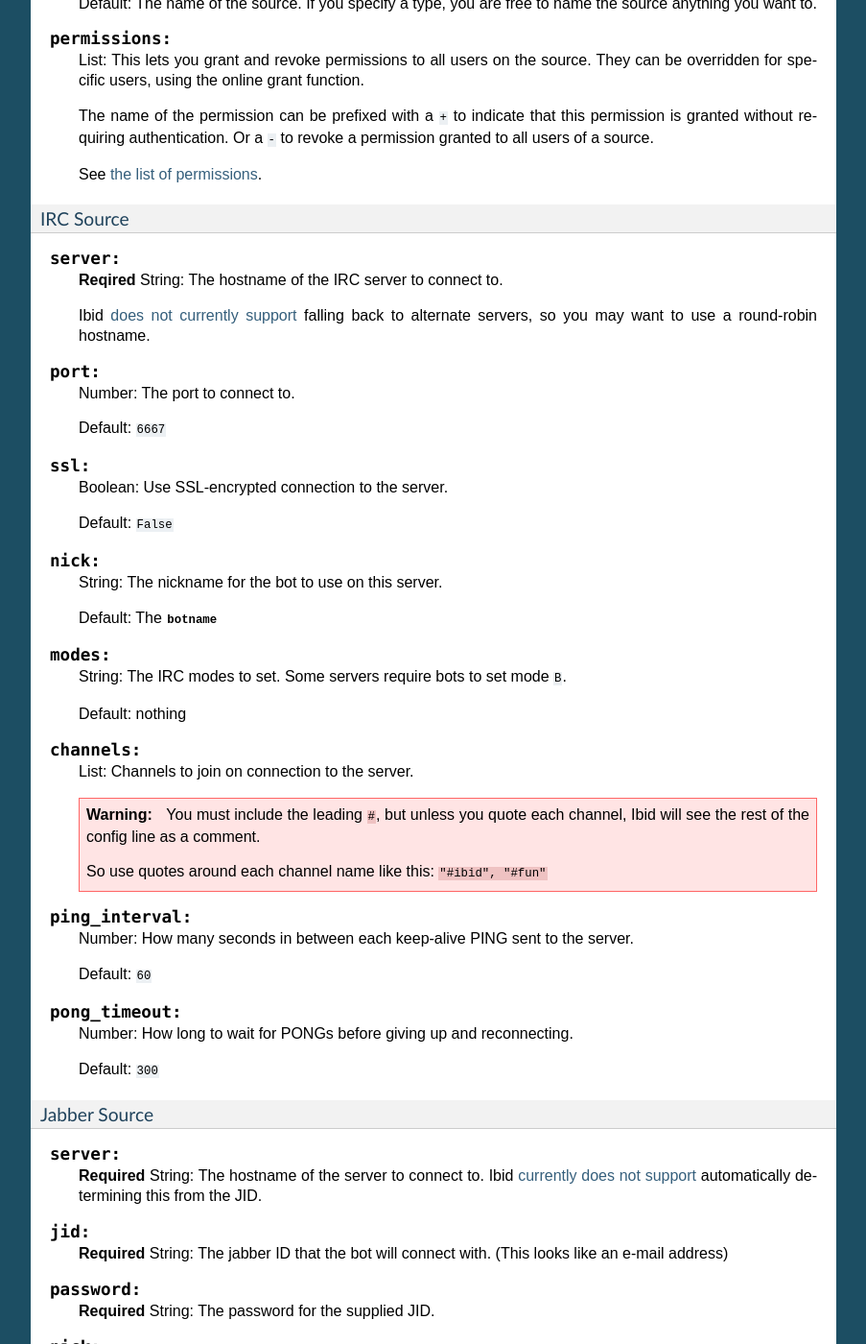
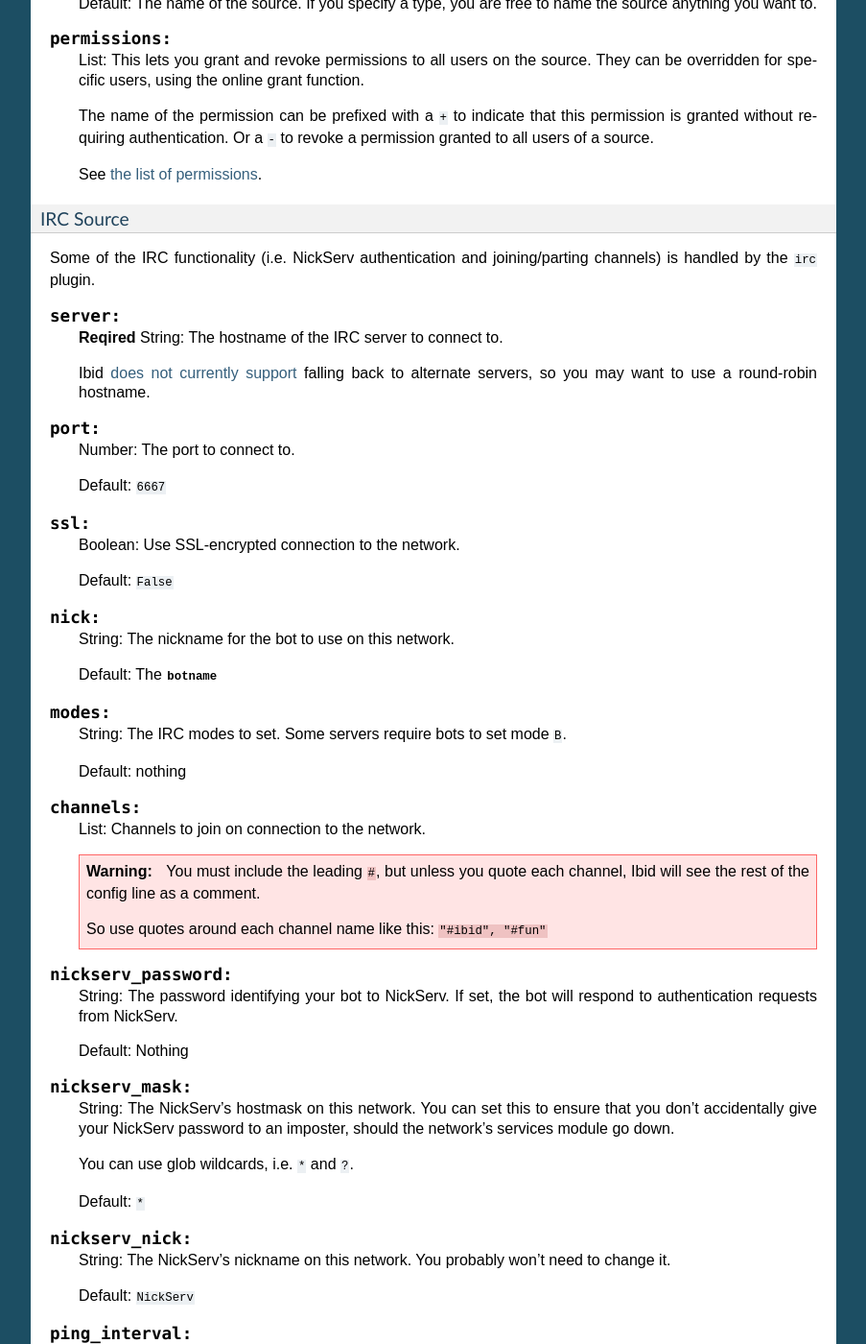
Before and after one commit to ibid/ibid, a Sphinx documentation site: the page built from docs/configuration.rst, in a window 1280 px wide and 1400 px high, scrolled down 2213 px. Shown: the whole window at 96% size, without its empty margins (198-1101 px from the left). Built offline with Sphinx 7.4.7, drawn with Linux system fonts in a browser that asks for light colours.

Commit message:
Forgot IRC's Nickserv

```diff
--- a/docs/configuration.rst
+++ b/docs/configuration.rst
@@ -162,6 +162,9 @@ The configuration parameters that applies to all sources are:
 IRC Source
 """"""""""
 
+Some of the IRC functionality (i.e. NickServ authentication and
+joining/parting channels) is handled by the ``irc`` plugin.
+
 .. describe:: server:
 
    **Reqired**
@@ -179,13 +182,13 @@ IRC Source
 
 .. describe:: ssl:
 
-   Boolean: Use SSL-encrypted connection to the server.
+   Boolean: Use SSL-encrypted connection to the network.
 
    Default: ``False``
 
 .. describe:: nick:
 
-   String: The nickname for the bot to use on this server.
+   String: The nickname for the bot to use on this network.
 
    Default: The :obj:`botname`
 
@@ -198,7 +201,7 @@ IRC Source
 
 .. describe:: channels:
 
-   List: Channels to join on connection to the server.
+   List: Channels to join on connection to the network.
 
    .. warning::
       You must include the leading ``#``, but unless you quote each
@@ -206,6 +209,32 @@ IRC Source
 
       So use quotes around each channel name like this: ``"#ibid",
       "#fun"``
+
+.. describe:: nickserv_password:
+
+   String: The password identifying your bot to NickServ.
+   If set, the bot will respond to authentication requests from
+   NickServ.
+
+   Default: Nothing
+
+.. describe:: nickserv_mask:
+
+   String: The NickServ's hostmask on this network.
+   You can set this to ensure that you don't accidentally give your
+   NickServ password to an imposter, should the network's services
+   module go down.
+
+   You can use glob wildcards, i.e. ``*`` and ``?``.
+
+   Default: ``*``
+
+.. describe:: nickserv_nick:
+
+   String: The NickServ's nickname on this network.
+   You probably won't need to change it.
+
+   Default: ``NickServ``
 
 .. describe:: ping_interval:
 
```
